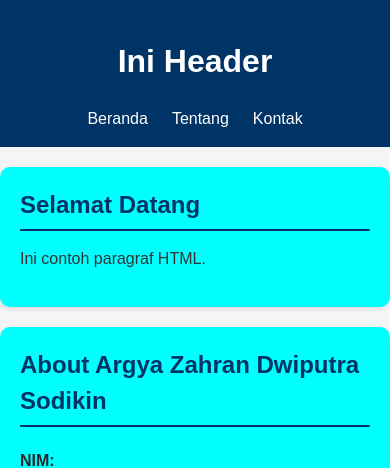
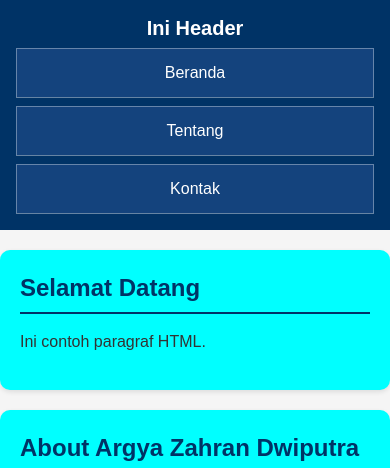
Before and after one commit to Argyazhrn/2511500041-PWD-TI1B-2526O, a PHP site: page /pertemuan-04/index.html in a window 390 px wide. Shown: the top 468 px of the page. Run offline with PHP 8.4, Linux system fonts and the light colour scheme.

Commit message:
styling navigasi mode mobile

```diff
--- a/pertemuan-04/style.css
+++ b/pertemuan-04/style.css
@@ -87,6 +87,27 @@ header li a {
                 position: sticky;
                 top: 0;
                 z-index: 1000;
+            }
+
+            header h1 {
+                margin: 0 0 8px;
+                font-size: 20px;
+                line-height: 1.2;
+            }
+
+            header ul {
+                flex-direction: column;
+                align-items: stretch;
+                gap: 8px;
+                margin: 8px 0 0;
+            }
+
+            header li a {
+                display: block;
+                padding: 12px 14px;
+                border: 1px solid rgba(255, 255, 255, .35);
+                background: rgba(255, 255, 255, .08);
+                backdrop-filter: saturate(120%);
             }
         }
 
```
